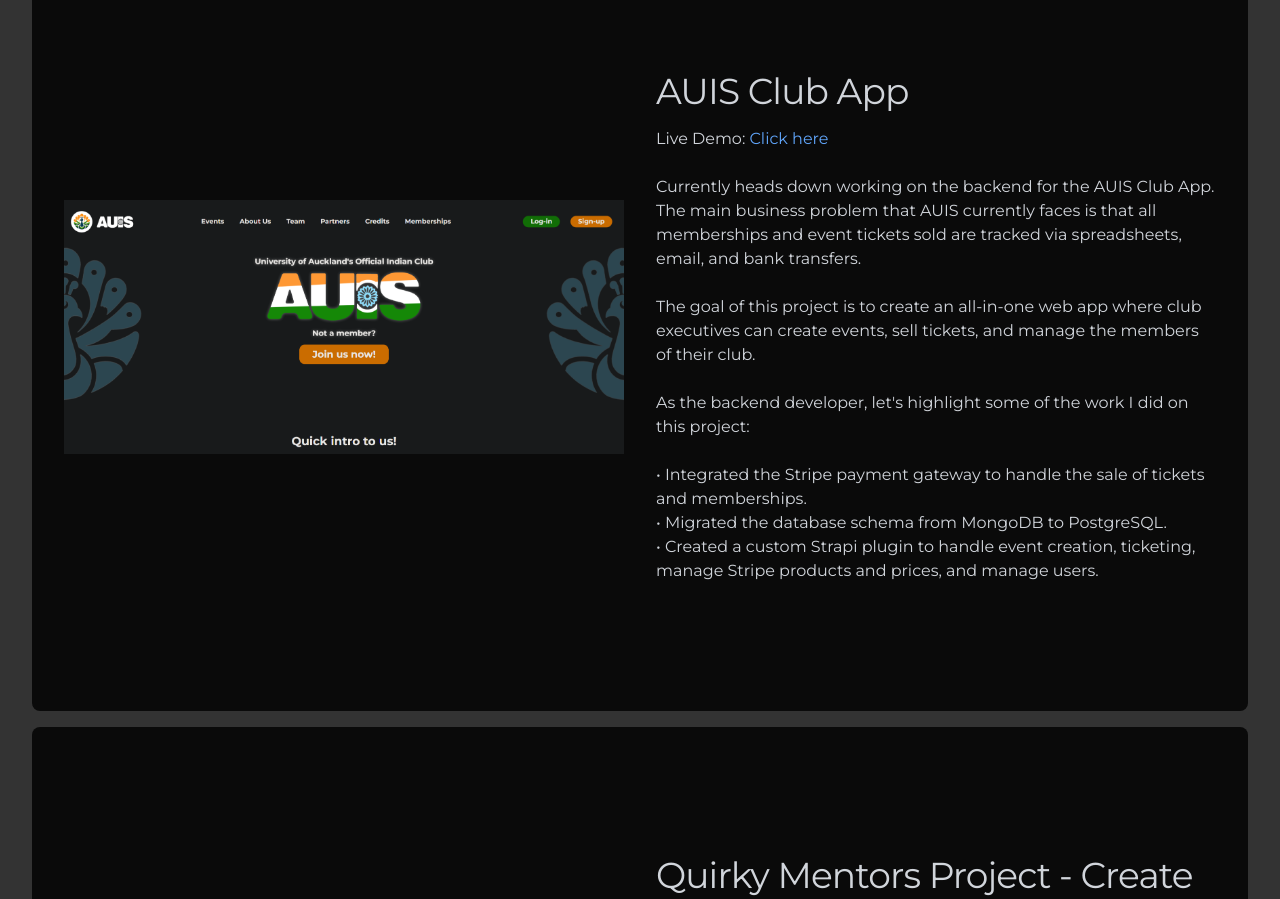
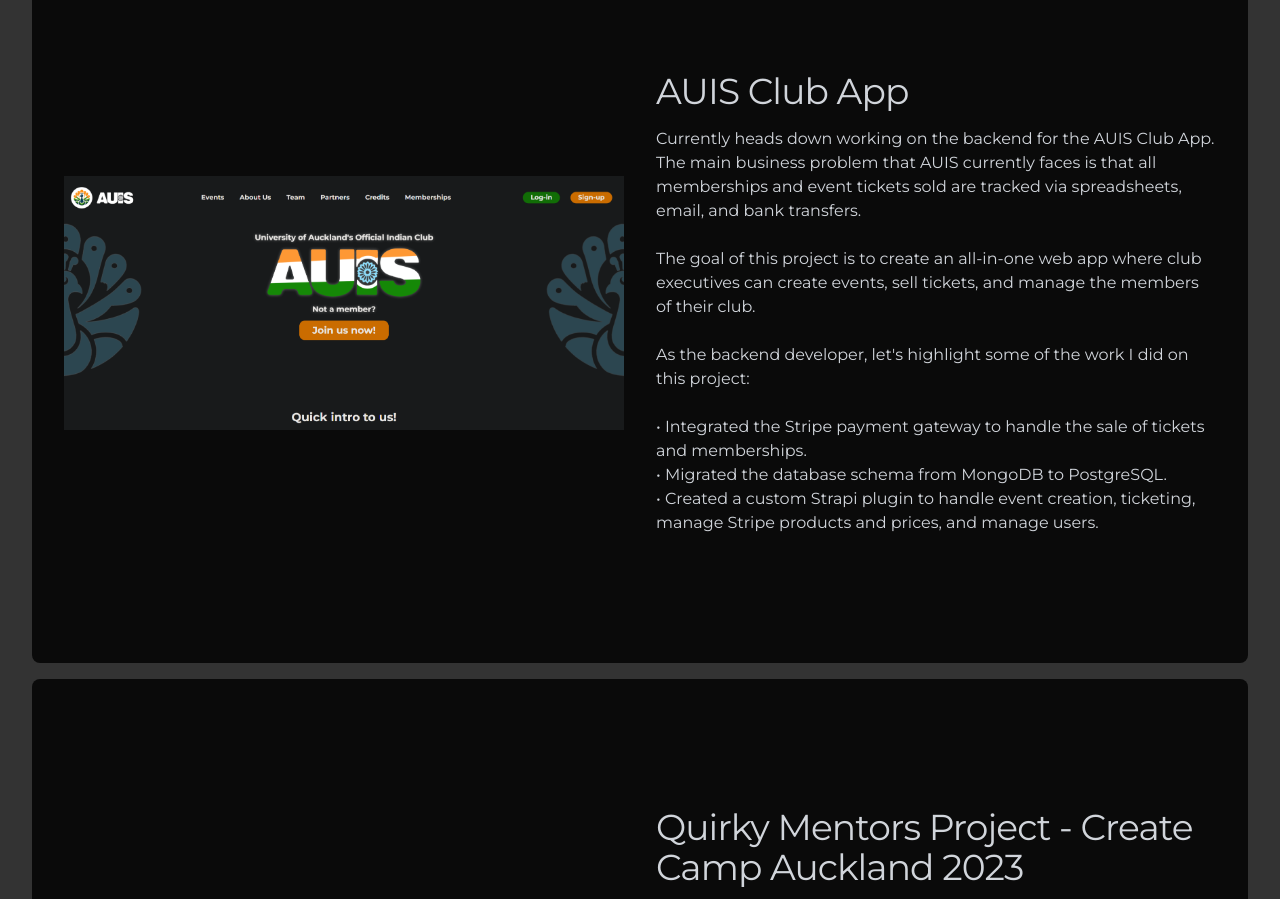
Before and after one commit to Ratchet7x5/Ratchet7x5.github.io, a React (Vite) app in the folder ratchet7x5.github.io/: page / in a window 1280 px wide. Shown: the part 900-1799 px from the top of the page. Built offline with nearby package versions, Linux system fonts and the light colour scheme; the HTML template or start-up script is replaced by a standard one.

Commit message:
fix live link

```diff
--- a/ratchet7x5.github.io/src/App.jsx
+++ b/ratchet7x5.github.io/src/App.jsx
@@ -41,7 +41,7 @@
         // bullet point: &bull;
         projectDescription={
           <text>
-            Live Demo:{' '}
+            {/* Live Demo:{' '}
             <a
               href="https://quirky-mentors.vercel.app/"
               target="_blank"
@@ -50,7 +50,7 @@
               Click here
             </a>
             <br />
-            <br />
+            <br />*/}
             Currently heads down working on the backend for the AUIS Club App.
             The main business problem that AUIS currently faces is that all
             memberships and event tickets sold are tracked via spreadsheets,
```
